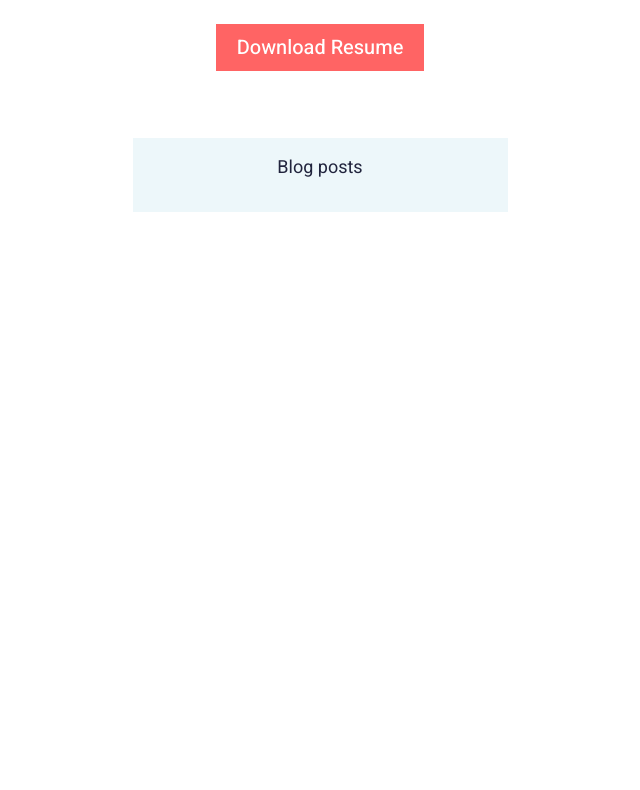
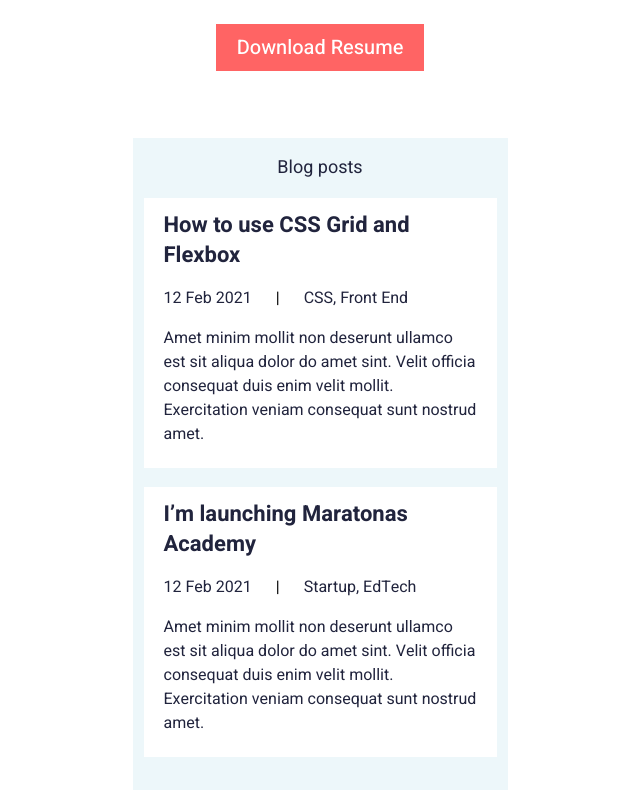
Before and after one commit to guilhermeomt/portfolio-page, a plain HTML site: page index.html in a window 1280 px wide. Shown: the part 546-1336 px from the top of the page, without its empty margins (320-960 px from the left). Before the commit the page ends 800 px from the top, so only its background shows below. Drawn offline with Linux system fonts and the light colour scheme.

Commit message:
feat: implement post card component

```diff
--- a/index.html
+++ b/index.html
@@ -37,7 +37,35 @@
     <div class="bg-aqua">
       <section class="blog-posts">
         <h2 class="blog-posts__title">Blog posts</h2>
-        <ul class="blog-posts__list"></ul>
+        <ul class="blog-posts__list">
+          <li class="post-card">
+            <h2 class="post-card__title">How to use CSS Grid and Flexbox</h2>
+            <div class="post-card__description">
+              <p>12 Feb 2021</p>
+              <span>|</span>
+              <p>CSS, Front End</p>
+            </div>
+            <p class="post-card__content">
+              Amet minim mollit non deserunt ullamco est sit aliqua dolor do
+              amet sint. Velit officia consequat duis enim velit mollit.
+              Exercitation veniam consequat sunt nostrud amet.
+            </p>
+          </li>
+
+          <li class="post-card">
+            <h2 class="post-card__title">I’m launching Maratonas Academy</h2>
+            <div class="post-card__description">
+              <p>12 Feb 2021</p>
+              <span>|</span>
+              <p>Startup, EdTech</p>
+            </div>
+            <p class="post-card__content">
+              Amet minim mollit non deserunt ullamco est sit aliqua dolor do
+              amet sint. Velit officia consequat duis enim velit mollit.
+              Exercitation veniam consequat sunt nostrud amet.
+            </p>
+          </li>
+        </ul>
       </section>
     </div>
   </body>
--- /dev/null
+++ b/styles/components/post-card.css
@@ -0,0 +1,30 @@
+.post-card {
+  background-color: var(--color-white);
+  padding: 12px 20px 22px;
+  margin-bottom: 19px;
+}
+
+.post-card__title {
+  font-size: 22px;
+  font-weight: 700;
+  line-height: 30px;
+  margin: 0;
+}
+
+.post-card__description {
+  display: flex;
+  align-items: center;
+  gap: 24px;
+}
+
+.post-card__description > span {
+  color: var(--color-black);
+}
+
+.post-card__content {
+  font-weight: 400;
+  line-height: 24px;
+  text-align: left;
+  margin-top: 0;
+  margin-bottom: 0;
+}
--- a/styles/pages/index.css
+++ b/styles/pages/index.css
@@ -5,3 +5,4 @@
 @import '../components/intro.css';
 @import '../components/button.css';
 @import '../components/blog-posts.css';
+@import '../components/post-card.css';
```
